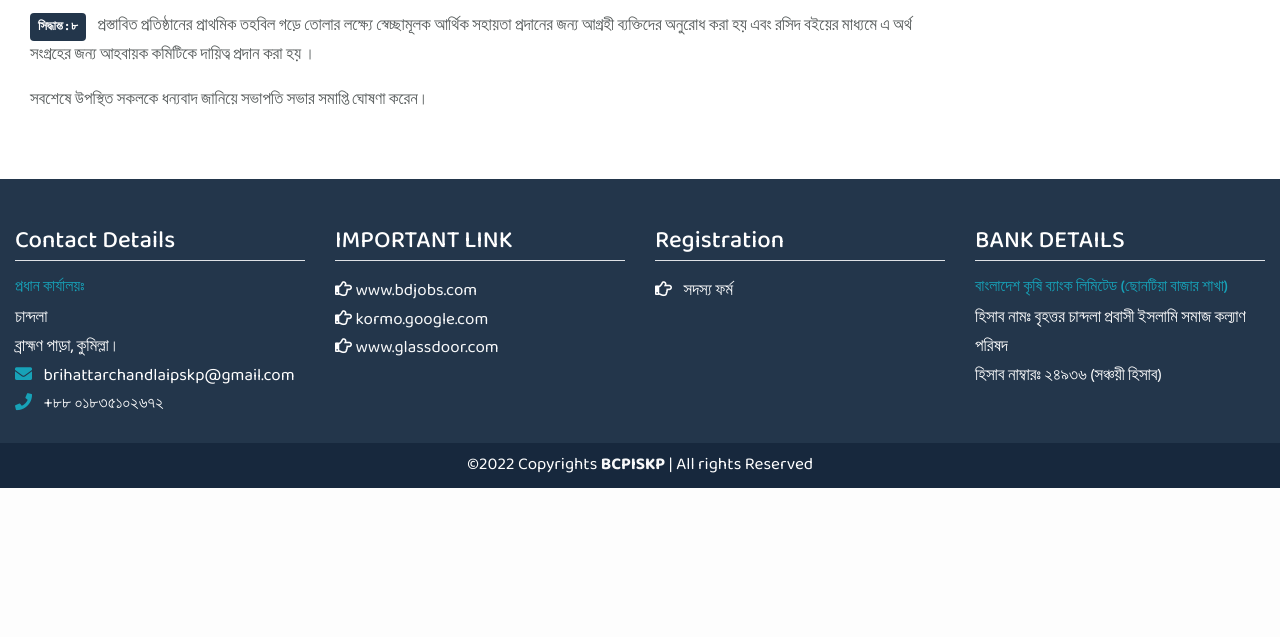
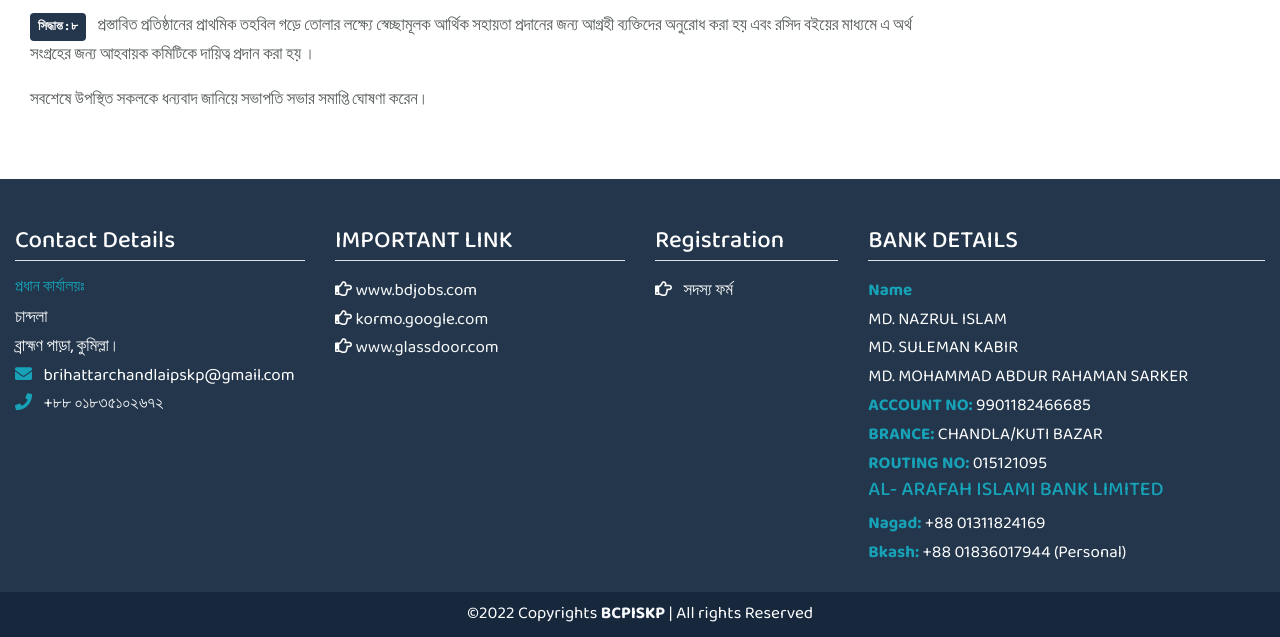
Before and after one commit to mhkmcp/gsc_project, a Django app: page /intro in a window 1280 px wide. Shown: the part 3555-4192 px from the top of the page. Before the commit the page ends 4043 px from the top, so only its background shows below. Run offline with Django 3.2, Linux system fonts and the light colour scheme; data that the repository does not hold is empty; some libraries are stand-ins or nearby versions.

Commit message:
Updated bank details

```diff
--- a/templates/snippets/footer.html
+++ b/templates/snippets/footer.html
@@ -31,7 +31,7 @@
 					</li>
 				</ul>
 			</div>
-			<div class="col-md-3">
+			<div class="col-md-2">
 				<h4 class="border-bottom pb-1 mb-3">Registration</h4>
 				<div class="mb-3">
 					<a href="" class="text-white">
@@ -40,12 +40,19 @@
 					</a>
 				</div>
 			</div>
-			<div class="col-md-3">
+			<div class="col-md-4">
 				<h4 class="border-bottom pb-1 mb-3">BANK DETAILS</h4>
 				<div class="mb-3">
-					<h6 class="text-info">বাংলাদেশ কৃষি ব্যাংক লিমিটেড (ছোনটিয়া বাজার শাখা)</h6>
-					হিসাব নামঃ বৃহত্তর চান্দলা প্রবাসী ইসলামি সমাজ কল্যাণ পরিষদ <br>
-					হিসাব নাম্বারঃ ২৪৯৩৬ (সঞ্চয়ী হিসাব)
+					<div class="text-info"><strong>Name</strong></div>
+					MD. NAZRUL ISLAM <br>
+					MD. SULEMAN KABIR <br>
+					MD. MOHAMMAD ABDUR RAHAMAN SARKER
+					<div class=""><strong class="text-info">ACCOUNT NO: </strong> 9901182466685</div>
+					<div class=""><strong class="text-info">BRANCE: </strong> CHANDLA/KUTI BAZAR</div>
+					<div class=""><strong class="text-info">ROUTING NO: </strong> 015121095</div>
+					<h5 class="text-info">AL- ARAFAH ISLAMI BANK LIMITED</h5>
+					<div class=""><strong class="text-info">Nagad: </strong> +88 01311824169</div>
+					<div class=""><strong class="text-info">Bkash: </strong> +88 01836017944 (Personal)</div>
 				</div>
 			</div>
 		</div>
```
